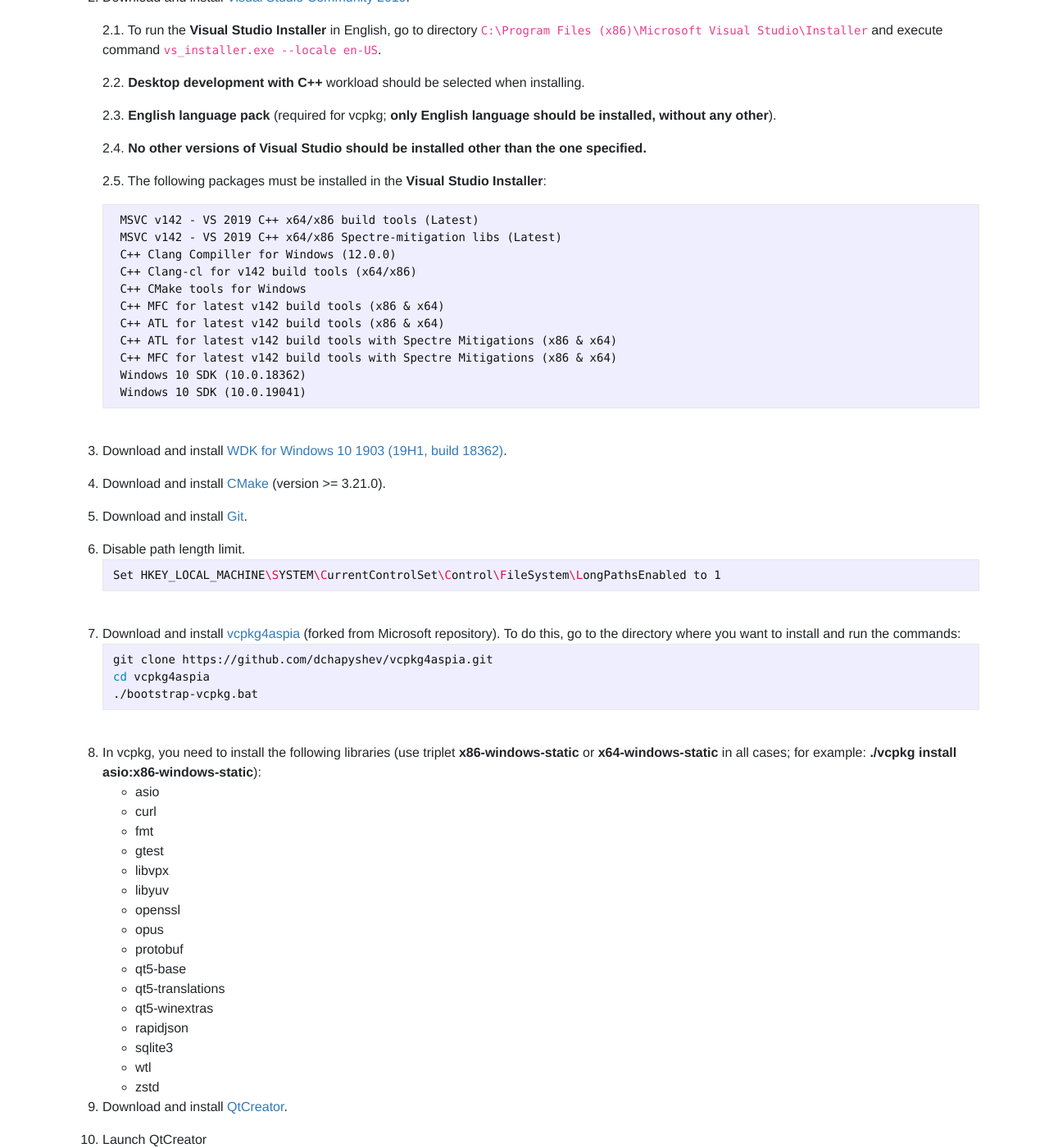
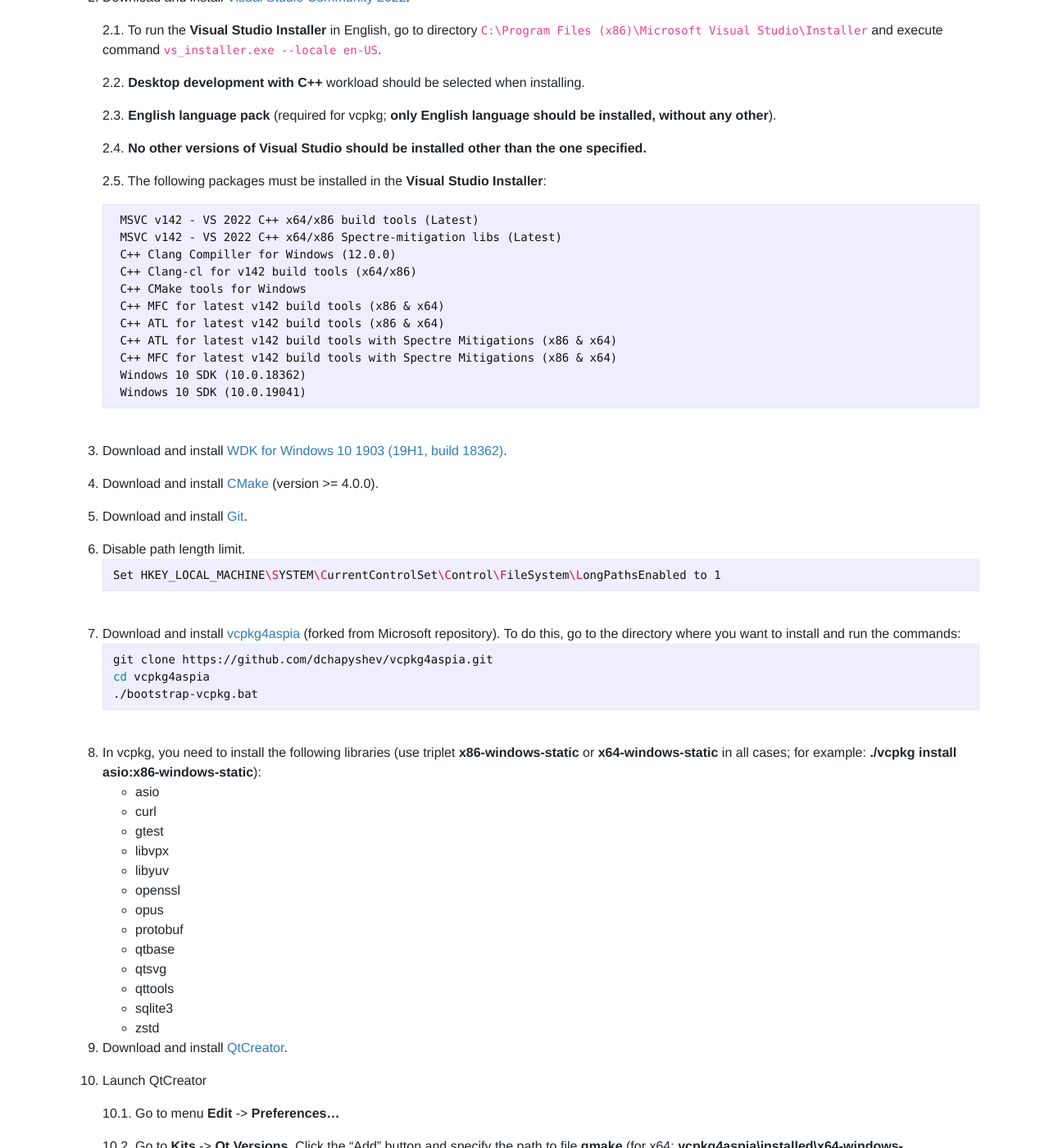
Before and after one commit to dchapyshev/dchapyshev.github.io, a Jekyll site: the page built from docs/building-windows.md, in a window 1280 px wide and 1400 px high, scrolled down 303 px. Shown: the whole window at 82% size. Built offline with Jekyll 4.4.1, drawn with Linux system fonts in a browser that asks for light colours; some of the changed text lies outside the part shown.

Commit message:
Update docs.

````diff
--- a/docs/building-windows.md
+++ b/docs/building-windows.md
@@ -9,7 +9,7 @@ If you do not follow any of the points of these instructions and the project is
 
 1. You must use Windows 10/11 x64 to build the project. Build in other versions of Windows is not guaranteed.
 
-2. Download and install [Visual Studio Community 2019](https://www.visualstudio.com/downloads).
+2. Download and install [Visual Studio Community 2022](https://www.visualstudio.com/downloads).
 
    2.1. To run the **Visual Studio Installer** in English, go to directory ```C:\Program Files (x86)\Microsoft Visual Studio\Installer``` and execute command ```vs_installer.exe --locale en-US```.
 
@@ -21,8 +21,8 @@ If you do not follow any of the points of these instructions and the project is
 
    2.5. The following packages must be installed in the **Visual Studio Installer**:
 ```
-    MSVC v142 - VS 2019 C++ x64/x86 build tools (Latest)
-    MSVC v142 - VS 2019 C++ x64/x86 Spectre-mitigation libs (Latest)
+    MSVC v142 - VS 2022 C++ x64/x86 build tools (Latest)
+    MSVC v142 - VS 2022 C++ x64/x86 Spectre-mitigation libs (Latest)
     C++ Clang Compiller for Windows (12.0.0)
     C++ Clang-cl for v142 build tools (x64/x86)
     С++ CMake tools for Windows
@@ -37,7 +37,7 @@ If you do not follow any of the points of these instructions and the project is
 
 3. Download and install [WDK for Windows 10 1903 (19H1, build 18362)](https://learn.microsoft.com/en-us/windows-hardware/drivers/other-wdk-downloads).
 
-4. Download and install [CMake](https://cmake.org/download) (version >= 3.21.0).
+4. Download and install [CMake](https://cmake.org/download) (version >= 4.0.0).
 
 5. Download and install [Git](https://git-scm.com/downloads).
 
@@ -57,19 +57,16 @@ cd vcpkg4aspia
 8. In vcpkg, you need to install the following libraries (use triplet **x86-windows-static** or **x64-windows-static** in all cases; for example: **./vcpkg install asio:x86-windows-static**):
 * asio
 * curl
-* fmt
 * gtest
 * libvpx
 * libyuv
 * openssl
 * opus
 * protobuf
-* qt5-base
-* qt5-translations
-* qt5-winextras
-* rapidjson
+* qtbase
+* qtsvg
+* qttools
 * sqlite3
-* wtl
 * zstd
 <br/>
 
@@ -80,7 +77,7 @@ cd vcpkg4aspia
     10.1. Go to menu **Edit** -> **Preferences...**
 
     10.2. Go to **Kits** -> **Qt Versions**. Click the "Add" button and specify the path to file **qmake**
-    (for x64: **vcpkg4aspia\installed\x64-windows-static\tools\qt5\bin\qmake.exe**; for x86: **vcpkg4aspia\installed\x86-windows-static\tools\qt5\bin\qmake.exe**).
+    (for x64: **vcpkg4aspia\installed\x64-windows-static\tools\qt6\bin\qmake.exe**; for x86: **vcpkg4aspia\installed\x86-windows-static\tools\qt5\bin\qmake.exe**).
 
     10.3. Go to **Kits** -> **Kits**. Click the "Add" button.
 
````
Also changed, not shown: docs/building-linux.md (+24 -8 lines).
